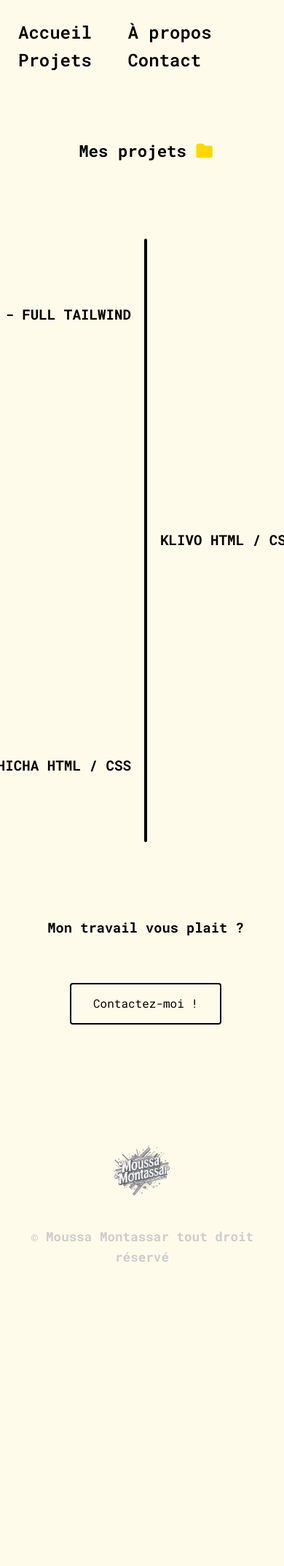
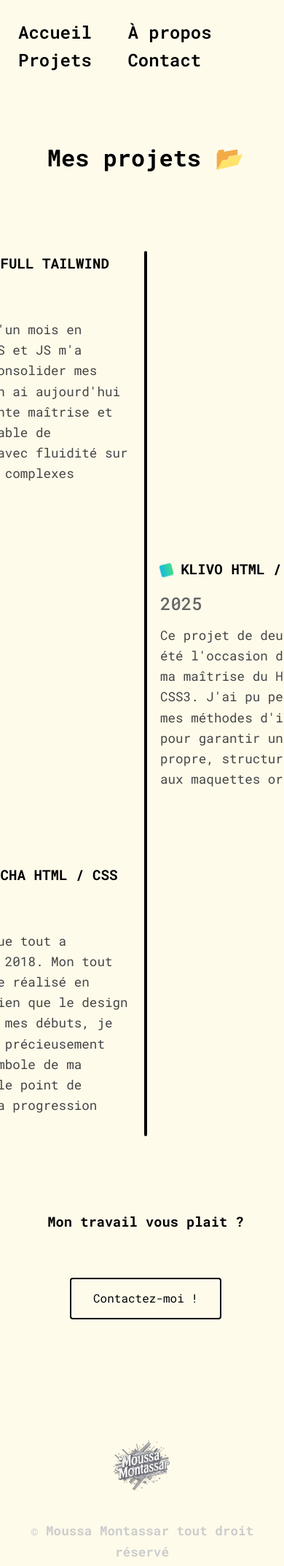
Before and after one commit to moussamontassarpro-oss/montassar.github.io, a Jekyll site: the page built from projects.markdown, in a window 390 px wide. Shown: the whole page at 73% size. Built offline with Jekyll 4.4.1, drawn with Linux system fonts in a browser that asks for light colours; nearby versions of some CDN libraries; before the commit the page ends 1742 px from its top, so only the background shows below that.

Commit message:
[ADD : ALL / modification des tailles et ajout du texte pour les projets]

```diff
--- a/_includes/footer.html
+++ b/_includes/footer.html
@@ -10,6 +10,7 @@
     <div class="logo-footer">
         <img src="{{ '/assets/images/logo1.png' | relative_url }}" height="100" width="100" alt="Logo Montassar">
     </div>
+    <div class="border-nav"></div>
     <div class="text-footer">
         <p>© Moussa Montassar tout droit réservé</p>
     </div>
--- a/assets/css/default.css
+++ b/assets/css/default.css
@@ -55,8 +55,8 @@ main {
 }
 
 .hero-curtain h1 {
-    font-size: 2.5rem;
-    margin-bottom: 0.5rem;
+    font-size: 3.5rem;
+    margin-bottom: 1rem;
     font-weight: 300;
 }
 
@@ -64,7 +64,7 @@ main {
     display: block;
     margin-bottom: 20px;
     font-weight: 400;
-    font-size: 1.1rem;
+    font-size: 1.5rem;
 }
 
 .btn-start {
@@ -104,7 +104,7 @@ main {
     transform: translateY(-2px);
     box-shadow: 0 0 20px rgba(255, 255, 255, 0.3);
 }
-.contact-about{;
+.contact-about{
     display: flex;
     flex-direction: column;
     justify-content: center;
@@ -130,25 +130,15 @@ main {
 }
 
 .site-content h2 {
-    font-size: 2rem;
-    margin-bottom: 20px;
+    font-size: 3rem;
+    margin-bottom: 40px;
     font-weight: 300;
 }
 
 .site-content p {
-    font-size: 1.1rem;
+    font-size: 1.5rem;
     line-height: 1.8;
     margin-bottom: 20px;
-}
-
-@media (max-width: 768px) {
-    .hero-curtain h1 {
-        font-size: 2rem;
-    }
-
-    .site-content {
-        padding: 80px 5% 40px 5%;
-    }
 }
 .btn-container {
     margin-top: 50px;
@@ -161,6 +151,8 @@ main {
     padding: 12px 30px;
     border: 2px solid black;
     text-decoration: none;
+    font-weight: 500;
+    font-size: 1.5rem;
     color: black;
     font-family: "Roboto Mono", monospace;
     transition: all 0.3s ease;
@@ -191,20 +183,25 @@ main {
 }
 .about-container h3{
     margin-top: 30px;
+    font-size: 2rem;
 }
 .about-container h2{
     margin-top: 30px;
+    font-size: 2.5rem;
 
 }
 .about-container p{
     margin-top: 20px;
     margin-bottom: 20px;
+    font-size: 1.3rem;
 }
 .about-who p{
     margin-top: 20px;
     margin-bottom: 20px;
+    font-size: 1.3rem;
 }
 .about-who h3{
+    font-size: 2rem;
     margin-bottom: 30px;
 }
 .cta-section{
@@ -298,7 +295,7 @@ main {
 
 .projects-timeline {
     position: relative;
-    max-width: 900px;
+    max-width: 1200px;
     margin: 0 auto;
     animation: slide-up 1s ease-out forwards;
 }
@@ -306,7 +303,6 @@ main {
 .projects-timeline .project-item:nth-child(2) { animation-delay: 0.3s; }
 .projects-timeline .project-item:nth-child(3) { animation-delay: 0.6s; }
 .projects-timeline .project-item:nth-child(4) { animation-delay: 0.8s; }
-
 
 .projects-line-top {
     border: 2px solid black;
@@ -328,7 +324,6 @@ main {
     opacity: 0;
     transform: translateY(30px);
     animation: slide-up 0.8s ease-out forwards;
-
 }
 
 .project-left {
@@ -348,14 +343,13 @@ main {
     object-fit: cover;
     cursor: pointer;
     transition-duration: 500ms;
+}
 
-}
-.project-image:hover{
+.project-image:hover {
     transform: translate(0, -0.75rem) rotate(0) skewX(0) skewY(0) scaleX(1) scaleY(1);
     transition-timing-function: cubic-bezier(0.4, 0, 0.2, 1);
     transition-property: all;
     box-shadow: 3px 4px 5px 2px #596e79;
-
 }
 
 .project-line {
@@ -366,21 +360,74 @@ main {
     margin: 0 10px;
 }
 
+.project-info {
+    display: flex;
+    flex-direction: column;
+    gap: 0.5rem;
+    min-width: 300px;
+    max-width: 500px;
+}
+
 .project-name {
     font-weight: bold;
-    white-space: nowrap;
     font-size: 1.2rem;
 }
 
-.projects-content{
+.project-year {
+    font-size: 1.5rem;
+    color: #666;
+    font-weight: 500;
+}
+
+.project-description {
+    font-size: 1.1rem;
+    line-height: 1.6;
+    color: #444;
+    margin: 0;
+}
+
+.projects-content {
     max-width: 400px;
     margin: 0 auto;
     padding: 60px 20px;
     line-height: 1.8;
 }
 
+.projects-content h2 {
+    text-align: center;
+    font-size: 2rem;
+}
 
-.projects-content h2{
-    text-align: center;
-    font-size: 1.4rem;
+.tailwind{
+    background: linear-gradient(to bottom right, #581c87, #7e22ce, #db2777);
+    -webkit-background-clip: text;
+    -webkit-text-fill-color: transparent;
+    background-clip: text;
+    animation: spin 10s linear infinite;
+
 }
+
+.css{
+    background: linear-gradient(0.25turn, #44DD8A, #15B7E2);
+    -webkit-background-clip: text;
+    -webkit-text-fill-color: transparent;
+    background-clip: text;
+    animation: spin 10s linear infinite;
+}
+.first{
+    color: rgba(29, 36, 42, 0.9);
+    animation: spin 10s linear infinite;
+
+}
+
+
+
+@media (max-width: 768px) {
+    .hero-curtain h1 {
+        font-size: 2rem;
+    }
+
+    .site-content {
+        padding: 80px 5% 40px 5%;
+    }
+}
--- a/assets/css/nav.css
+++ b/assets/css/nav.css
@@ -12,7 +12,9 @@ nav {
     align-items: center;
     justify-content: center;
     font-family: "Roboto Mono", monospace;
+
 }
+
 
 .nav-top {
     list-style: none;
@@ -40,13 +42,12 @@ nav {
 .nav-top a::after {
     content: '';
     position: absolute;
-    width: 14px;
+    width: 15px;
     transform: scaleX(0);
-    height: 30px;
+    height: 3px;
     bottom: 0;
-    right: 0;
-    opacity: 20%;
-    background-color:  #141010;
+    right: -10px;
+    background-color: #2080d9;
     transform-origin: bottom left;
     transition: transform 0.30s ease-out;
 }
--- a/projects.markdown
+++ b/projects.markdown
@@ -6,30 +6,39 @@ title: projects
 
 <div class="projects-content" markdown="1">
 
-## Mes projets <i class="fa-solid fa-folder"></i>
+## Mes projets 📂
 
-<div class="projects-timeline" >
+<div class="projects-timeline">
     <div class="projects-line-top"></div>
 
     <div class="project-item project-left">
         <a href="https://moussamontassarpro-oss.github.io/Web-Html-CSS-Tailwind-CSS/" target="_blank"><img src="assets/images/projet2gif.gif" alt="Projet 1" class="project-image"></a>
         <div class="project-line"></div>
-        <span class="project-name">KLIVO - FULL TAILWIND</span>
+        <div class="project-info">
+            <span class="project-name"><i class="fa-solid fa-square tailwind"></i> KLIVO - FULL TAILWIND</span>
+            <span class="project-year">2025</span>
+            <p class="project-description">Ce projet d'un mois en Tailwind CSS et JS m'a permis de consolider mes acquis. J'en ai aujourd'hui une excellente maîtrise et je suis capable de l'utiliser avec fluidité sur des projets complexes</p>
+        </div>
     </div>
 
-
     <div class="project-item project-right">
-        <span class="project-name">KLIVO HTML / CSS</span>
+        <div class="project-info">
+            <span class="project-name"><i class="fa-solid fa-square css"></i> KLIVO HTML / CSS</span>
+            <span class="project-year">2025</span>
+            <p class="project-description">Ce projet de deux semaines a été l'occasion d'approfondir ma maîtrise du HTML5 et du CSS3. J'ai pu perfectionner mes méthodes d'intégration pour garantir un code propre, structuré et fidèle aux maquettes originales</p>
+        </div>
         <div class="project-line"></div>
         <a href="https://moussamontassarpro-oss.github.io/web-html-css/" target="_blank"><img src="assets/images/Projet1.gif" alt="Projet 1" class="project-image"></a>
     </div>
 
-
-
     <div class="project-item project-left">
-        <a href="https://moussamontassarpro-oss.github.io/web-html-css/" target="_blank"><img src="assets/images/projet3.gif" alt="Projet 1" class="project-image"></a>
+        <a href="https://moussamontassarpro-oss.github.io/mtsr-chcicha/index.html" target="_blank"><img src="assets/images/projet3.gif" alt="Projet 1" class="project-image"></a>
         <div class="project-line"></div>
-        <span class="project-name">MTSR-CHICHA HTML / CSS</span>
+        <div class="project-info">
+            <span class="project-name"><i class="fa-solid fa-square first"></i> MTSR-CHICHA HTML / CSS</span>
+            <span class="project-year">2018</span>
+            <p class="project-description">C'est ici que tout a commencé en 2018. Mon tout premier site réalisé en HTML/CSS. Bien que le design témoigne de mes débuts, je le conserve précieusement comme le symbole de ma passion et le point de départ de ma progression technique.</p>
+        </div>
     </div>
 </div>
 
```
